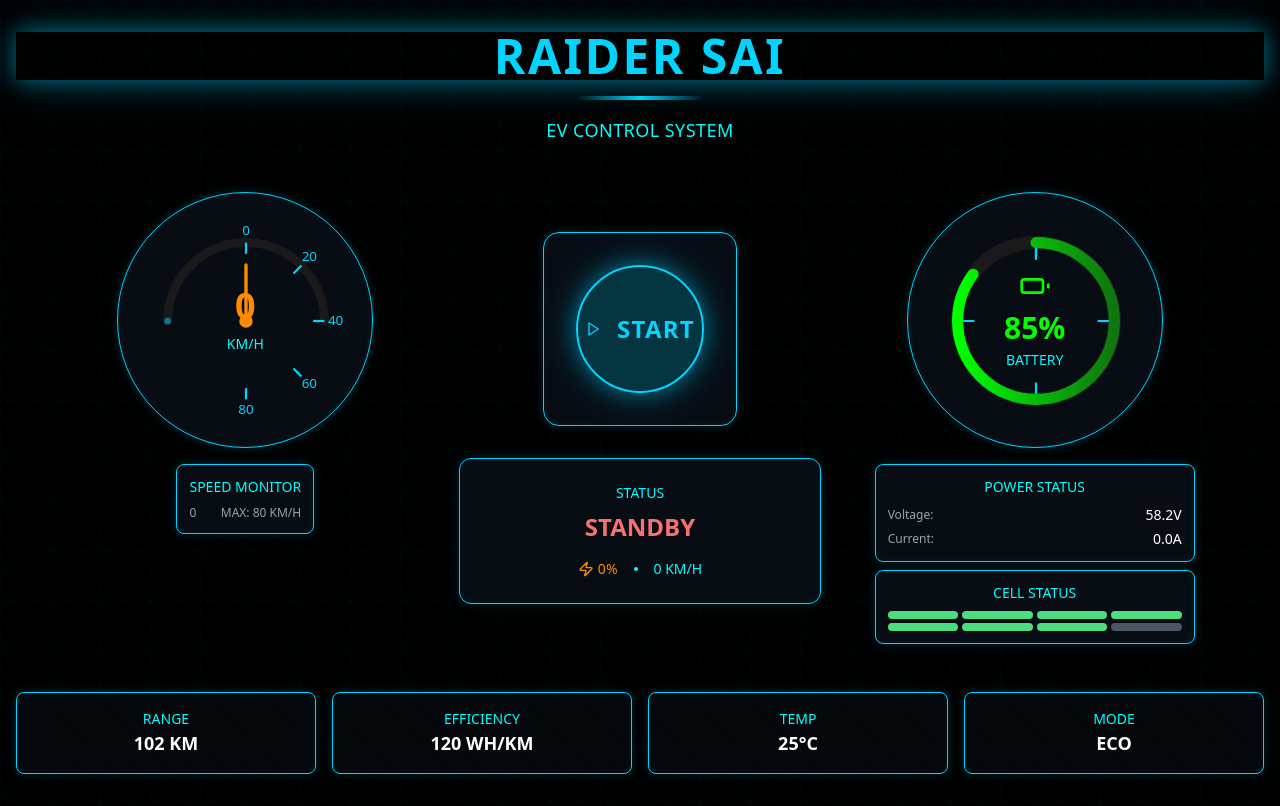
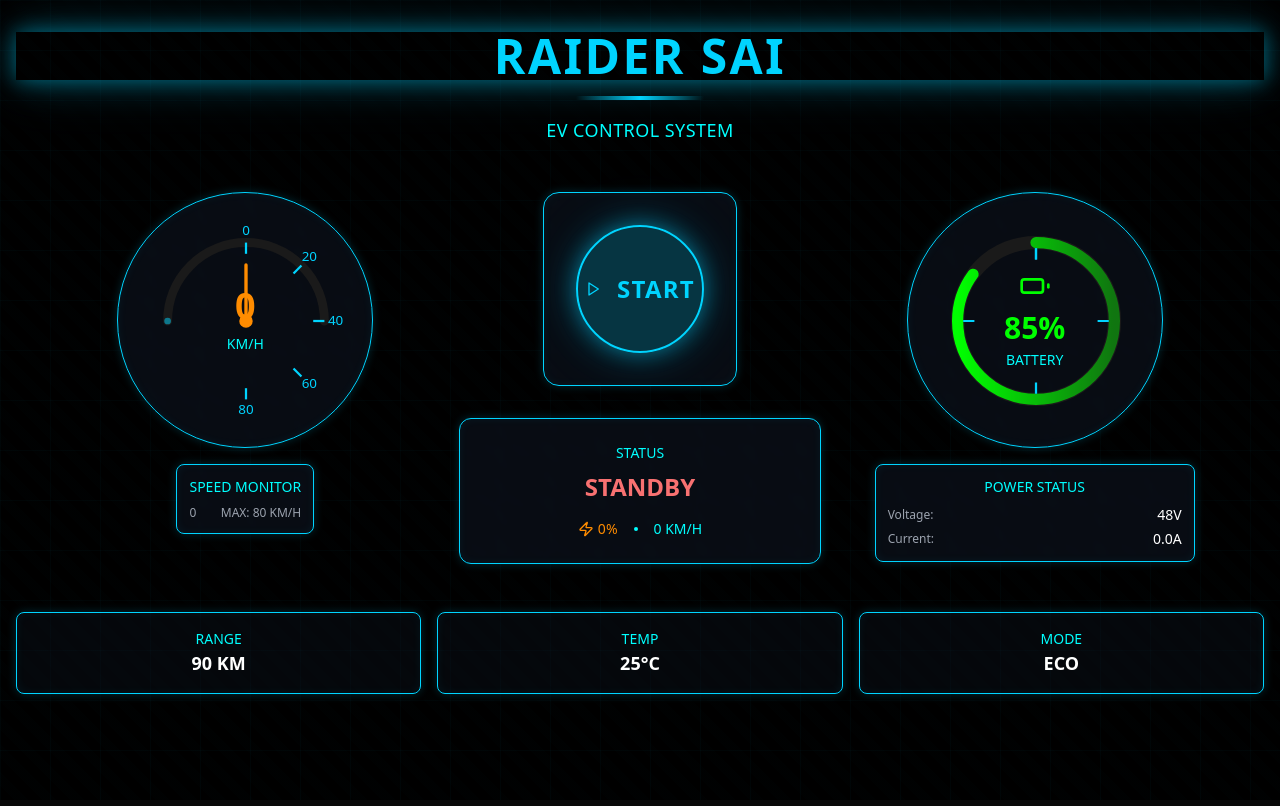
Before and after one commit to Pavankreative/Raider-Sai, a React (Vite) app: page / in a window 1280 px wide. Built offline with nearby package versions, Linux system fonts and the light colour scheme.

Commit message:
Update bike stats
Adjust range, remove efficiency, update voltage and current, remove cell status.

```diff
--- a/src/components/BatteryIndicator.tsx
+++ b/src/components/BatteryIndicator.tsx
@@ -104,28 +104,11 @@ const BatteryIndicator = ({ batteryLevel, isRunning }: BatteryIndicatorProps) =>
           <div className="text-neon-cyan text-sm text-center mb-2">POWER STATUS</div>
           <div className="flex justify-between items-center">
             <span className="text-xs text-gray-400">Voltage:</span>
-            <span className="text-sm text-white">{(48 + batteryLevel * 0.12).toFixed(1)}V</span>
+            <span className="text-sm text-white">48V</span>
           </div>
           <div className="flex justify-between items-center mt-1">
             <span className="text-xs text-gray-400">Current:</span>
-            <span className="text-sm text-white">{isRunning ? '12.5A' : '0.0A'}</span>
-          </div>
-        </div>
-
-        {/* Battery cells visualization */}
-        <div className="tron-border rounded-lg p-3 bg-gray-900/50 backdrop-blur-sm">
-          <div className="text-neon-cyan text-sm text-center mb-2">CELL STATUS</div>
-          <div className="grid grid-cols-4 gap-1">
-            {[...Array(8)].map((_, i) => (
-              <div
-                key={i}
-                className={`h-2 rounded-sm ${
-                  i < (batteryLevel / 100) * 8
-                    ? 'bg-green-400'
-                    : 'bg-gray-600'
-                }`}
-              />
-            ))}
+            <span className="text-sm text-white">{isRunning ? '24.1A' : '0.0A'}</span>
           </div>
         </div>
       </div>
--- a/src/components/BikeControls.tsx
+++ b/src/components/BikeControls.tsx
@@ -127,14 +127,10 @@ const BikeControls = () => {
         </div>
 
         {/* Bottom Stats */}
-        <div className="mt-12 grid grid-cols-2 md:grid-cols-4 gap-4">
+        <div className="mt-12 grid grid-cols-2 md:grid-cols-3 gap-4">
           <div className="tron-border rounded-lg p-4 bg-gray-900/30 text-center">
             <div className="text-neon-cyan text-sm">RANGE</div>
-            <div className="text-white text-lg font-bold">{(batteryLevel * 1.2).toFixed(0)} KM</div>
-          </div>
-          <div className="tron-border rounded-lg p-4 bg-gray-900/30 text-center">
-            <div className="text-neon-cyan text-sm">EFFICIENCY</div>
-            <div className="text-white text-lg font-bold">{(120 - speed * 0.5).toFixed(0)} WH/KM</div>
+            <div className="text-white text-lg font-bold">90 KM</div>
           </div>
           <div className="tron-border rounded-lg p-4 bg-gray-900/30 text-center">
             <div className="text-neon-cyan text-sm">TEMP</div>
```
